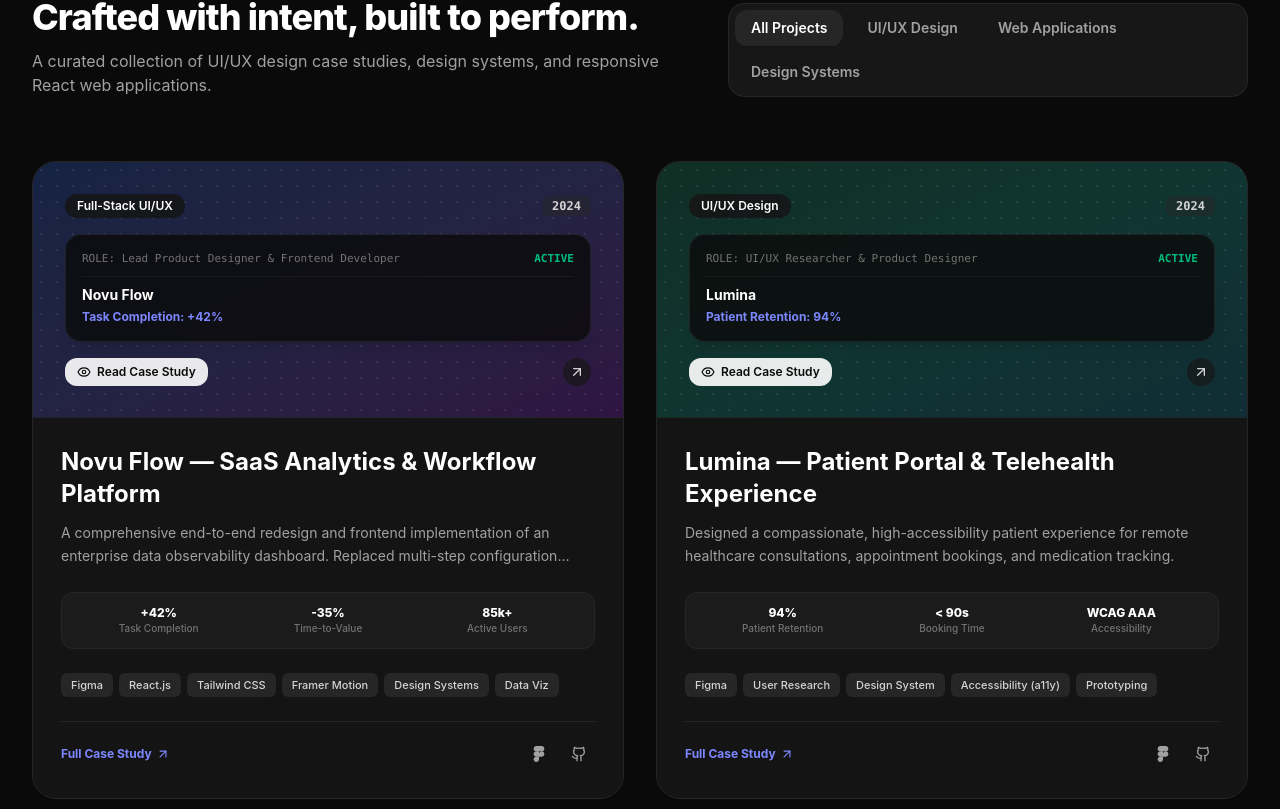
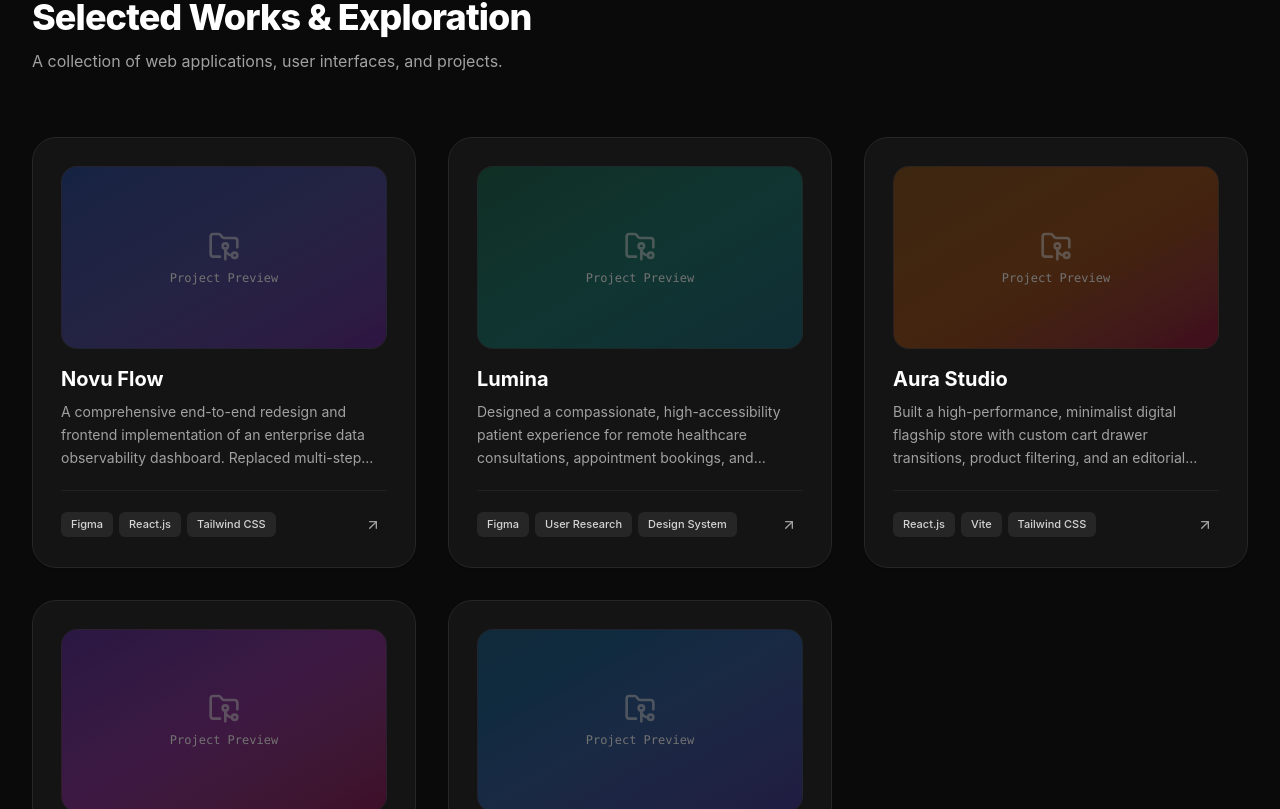
Before and after one commit to Doremon2204-picachu/geraldene_portfolio, a React (Vite) app: page / in a window 1280 px wide. Shown: the part 951-1760 px from the top of the page. Built offline with nearby package versions, Linux system fonts and the light colour scheme.

Commit message:
Simplify projects section into clean modular placeholder boxes without filter tabs or complex nested metrics

```diff
--- a/src/components/Projects.jsx
+++ b/src/components/Projects.jsx
@@ -1,158 +1,62 @@
-import React, { useState } from 'react';
-import { motion, AnimatePresence } from 'framer-motion';
-import { projects, projectCategories } from '../data/projects';
-import ProjectModal from './ProjectModal';
-import { ExternalLink, ArrowUpRight, Sparkles, Eye } from 'lucide-react';
-import { FigmaIcon, GithubIcon } from './Icons';
+import React from 'react';
+import { motion } from 'framer-motion';
+import { projects } from '../data/projects';
+import { Sparkles, ArrowUpRight, FolderGit2 } from 'lucide-react';
 
 export default function Projects() {
-  const [activeCategory, setActiveCategory] = useState('all');
-  const [selectedProject, setSelectedProject] = useState(null);
-
-  const filteredProjects = activeCategory === 'all'
-    ? projects
-    : projects.filter((p) => p.type === activeCategory);
-
   return (
     <section id="projects" className="py-24 sm:py-32 relative">
       <div className="max-w-7xl mx-auto px-4 sm:px-6 lg:px-8">
 
         {/* Section Header */}
-        <div className="flex flex-col md:flex-row md:items-end justify-between mb-12 sm:mb-16 gap-6">
-          <div className="space-y-3 max-w-2xl">
+        <div className="mb-12 sm:mb-16 space-y-3 max-w-2xl">
           <div className="inline-flex items-center gap-2 px-3 py-1 rounded-lg bg-indigo-50 dark:bg-indigo-950/40 border border-indigo-200/50 dark:border-indigo-800/50 text-indigo-600 dark:text-indigo-400 text-xs font-semibold uppercase tracking-wider">
             <Sparkles className="w-3.5 h-3.5" />
-              <span>Selected Work</span>
+            <span>Projects</span>
           </div>
           <h2 className="text-3xl sm:text-4xl font-extrabold tracking-tight text-neutral-900 dark:text-white">
-              Crafted with intent, built to perform.
+            Selected Works & Exploration
           </h2>
           <p className="text-base text-neutral-600 dark:text-neutral-400">
-              A curated collection of UI/UX design case studies, design systems, and responsive React web applications.
+            A collection of web applications, user interfaces, and projects.
           </p>
         </div>
 
-          {/* Category Filter Pills */}
-          <div className="flex flex-wrap gap-2 p-1.5 rounded-2xl bg-neutral-100 dark:bg-neutral-900 border border-neutral-200 dark:border-neutral-800">
-            {projectCategories.map((cat) => (
-              <button
-                key={cat.id}
-                onClick={() => setActiveCategory(cat.id)}
-                className={`px-4 py-2 rounded-xl text-xs sm:text-sm font-semibold transition-all cursor-pointer ${
-                  activeCategory === cat.id
-                    ? 'bg-white dark:bg-neutral-800 text-neutral-900 dark:text-white shadow-xs'
-                    : 'text-neutral-600 dark:text-neutral-400 hover:text-neutral-900 dark:hover:text-white'
-                }`}
+        {/* Clean Project Boxes Grid */}
+        <div className="grid grid-cols-1 md:grid-cols-2 lg:grid-cols-3 gap-6 sm:gap-8">
+          {projects.map((project, idx) => (
+            <motion.div
+              key={project.id}
+              initial={{ opacity: 0, y: 20 }}
+              whileInView={{ opacity: 1, y: 0 }}
+              viewport={{ once: true }}
+              transition={{ duration: 0.4, delay: idx * 0.08 }}
+              className="group rounded-3xl border border-neutral-200 dark:border-neutral-800 bg-white dark:bg-neutral-900/80 p-6 sm:p-7 shadow-xs hover:shadow-xl hover:border-neutral-300 dark:hover:border-neutral-700 transition-all duration-300 flex flex-col justify-between"
             >
-                {cat.label}
-              </button>
-            ))}
+              <div className="space-y-4">
+                {/* Visual Placeholder Box for upcoming project design/screenshot */}
+                <div className={`relative aspect-video w-full rounded-2xl bg-gradient-to-br ${project.gradient} border border-neutral-200/60 dark:border-neutral-800/60 flex items-center justify-center overflow-hidden group-hover:scale-[1.02] transition-transform duration-300`}>
+                  <div className="flex flex-col items-center gap-2 text-neutral-400 dark:text-neutral-500">
+                    <FolderGit2 className="w-8 h-8 text-neutral-400 dark:text-neutral-500 opacity-60" />
+                    <span className="text-xs font-mono font-medium">Project Preview</span>
                   </div>
                 </div>
 
-        {/* Project Grid */}
-        <motion.div
-          layout
-          className="grid grid-cols-1 md:grid-cols-2 gap-8"
-        >
-          <AnimatePresence>
-            {filteredProjects.map((project) => (
-              <motion.article
-                key={project.id}
-                layout
-                initial={{ opacity: 0, y: 20 }}
-                animate={{ opacity: 1, y: 0 }}
-                exit={{ opacity: 0, scale: 0.95 }}
-                transition={{ duration: 0.4 }}
-                className="group relative rounded-3xl border border-neutral-200 dark:border-neutral-800 bg-white dark:bg-neutral-900/80 overflow-hidden shadow-xs hover:shadow-xl hover:border-neutral-300 dark:hover:border-neutral-700 transition-all duration-300 flex flex-col justify-between"
-              >
-                {/* Visual Banner Preview */}
-                <div className={`relative h-56 sm:h-64 p-6 sm:p-8 bg-gradient-to-br ${project.gradient} overflow-hidden flex flex-col justify-between border-b border-neutral-200/60 dark:border-neutral-800/60`}>
-
-                  {/* Subtle Grid Pattern Overlay */}
-                  <div className="absolute inset-0 opacity-20 bg-[radial-gradient(#888_1px,transparent_1px)] [background-size:16px_16px] pointer-events-none" />
-
-                  {/* Top Bar inside Banner */}
-                  <div className="relative z-10 flex items-center justify-between">
-                    <span className="px-3 py-1 rounded-full bg-white/90 dark:bg-neutral-900/90 backdrop-blur-md text-neutral-900 dark:text-white text-xs font-semibold shadow-2xs">
-                      {project.category}
-                    </span>
-                    <span className="text-xs font-mono text-neutral-700 dark:text-neutral-300 font-semibold bg-white/50 dark:bg-neutral-800/50 backdrop-blur-xs px-2.5 py-0.5 rounded-md">
-                      {project.year}
-                    </span>
-                  </div>
-
-                  {/* Center abstract interactive preview UI */}
-                  <div className="relative z-10 py-4">
-                    <div className="p-4 rounded-2xl bg-white/80 dark:bg-neutral-950/80 backdrop-blur-md shadow-lg border border-white/40 dark:border-neutral-700/40 group-hover:scale-[1.02] transition-transform duration-300">
-                      <div className="flex items-center justify-between pb-2 border-b border-neutral-200/50 dark:border-neutral-800/50 text-[11px] font-mono text-neutral-500">
-                        <span>ROLE: {project.role}</span>
-                        <span className="text-emerald-500 font-bold">ACTIVE</span>
-                      </div>
-                      <div className="mt-2 text-sm font-bold text-neutral-900 dark:text-white line-clamp-1">
-                        {project.title.split('—')[0]}
-                      </div>
-                      <div className="mt-1 flex items-center gap-3 text-xs text-neutral-500">
-                        {project.metrics[0] && (
-                          <span className="text-indigo-600 dark:text-indigo-400 font-bold">
-                            {project.metrics[0].label}: {project.metrics[0].value}
-                          </span>
-                        )}
-                      </div>
+                {/* Title & Description */}
+                <div className="space-y-2">
+                  <h3 className="text-lg sm:text-xl font-bold text-neutral-900 dark:text-white group-hover:text-indigo-600 dark:group-hover:text-indigo-400 transition-colors">
+                    {project.title.split('—')[0].trim()}
+                  </h3>
+                  <p className="text-xs sm:text-sm text-neutral-600 dark:text-neutral-400 line-clamp-3 leading-relaxed">
+                    {project.description}
+                  </p>
                 </div>
               </div>
 
-                  {/* Bottom Action Hint */}
-                  <div className="relative z-10 flex items-center justify-between">
-                    <button
-                      onClick={() => setSelectedProject(project)}
-                      className="inline-flex items-center gap-1.5 px-3 py-1.5 rounded-xl bg-neutral-900/90 dark:bg-white/90 text-white dark:text-neutral-950 text-xs font-semibold backdrop-blur-sm hover:scale-105 transition-transform cursor-pointer"
-                    >
-                      <Eye className="w-3.5 h-3.5" />
-                      <span>Read Case Study</span>
-                    </button>
-                    {project.liveUrl && (
-                      <a
-                        href={project.liveUrl}
-                        target="_blank"
-                        rel="noopener noreferrer"
-                        className="p-1.5 rounded-full bg-white/70 dark:bg-neutral-900/70 text-neutral-700 dark:text-neutral-300 hover:text-neutral-950 dark:hover:text-white transition-colors"
-                        title="Open Live Preview"
-                      >
-                        <ArrowUpRight className="w-4 h-4" />
-                      </a>
-                    )}
-                  </div>
-                </div>
-
-                {/* Card Info Body */}
-                <div className="p-6 sm:p-7 flex-1 flex flex-col justify-between space-y-6">
-                  <div className="space-y-3">
-                    <h3 className="text-xl sm:text-2xl font-bold text-neutral-950 dark:text-white group-hover:text-indigo-600 dark:group-hover:text-indigo-400 transition-colors">
-                      {project.title}
-                    </h3>
-                    <p className="text-sm text-neutral-600 dark:text-neutral-400 line-clamp-2 leading-relaxed">
-                      {project.description}
-                    </p>
-                  </div>
-
-                  {/* Metrics bar */}
-                  <div className="grid grid-cols-3 gap-2 py-3 px-4 rounded-xl bg-neutral-50 dark:bg-neutral-800/40 border border-neutral-100 dark:border-neutral-800 text-center">
-                    {project.metrics.map((m, idx) => (
-                      <div key={idx}>
-                        <div className="text-xs font-extrabold text-neutral-900 dark:text-white">
-                          {m.value}
-                        </div>
-                        <div className="text-[10px] text-neutral-500 font-medium truncate">
-                          {m.label}
-                        </div>
-                      </div>
-                    ))}
-                  </div>
-
-                  {/* Tags */}
+              {/* Tags & Action */}
+              <div className="pt-5 mt-5 border-t border-neutral-100 dark:border-neutral-800/80 flex items-center justify-between">
                 <div className="flex flex-wrap gap-1.5">
-                    {project.tags.map((tag) => (
+                  {project.tags.slice(0, 3).map((tag) => (
                     <span
                       key={tag}
                       className="px-2.5 py-1 rounded-md text-[11px] font-medium bg-neutral-100 dark:bg-neutral-800 text-neutral-600 dark:text-neutral-300"
@@ -162,56 +66,23 @@ export default function Projects() {
                   ))}
                 </div>
 
-                  {/* Bottom Action Bar */}
-                  <div className="pt-4 border-t border-neutral-100 dark:border-neutral-800 flex items-center justify-between">
-                    <button
-                      onClick={() => setSelectedProject(project)}
-                      className="text-xs font-bold text-indigo-600 dark:text-indigo-400 hover:underline inline-flex items-center gap-1 cursor-pointer"
-                    >
-                      <span>Full Case Study</span>
-                      <ArrowUpRight className="w-3.5 h-3.5" />
-                    </button>
-
-                    <div className="flex items-center gap-2">
-                      {project.figmaUrl && (
+                {project.liveUrl && (
                   <a
-                          href={project.figmaUrl}
+                    href={project.liveUrl}
                     target="_blank"
                     rel="noopener noreferrer"
-                          aria-label="Figma link"
-                          className="p-2 text-neutral-400 hover:text-purple-500 transition-colors"
+                    className="p-1.5 rounded-full text-neutral-400 hover:text-neutral-900 dark:hover:text-white hover:bg-neutral-100 dark:hover:bg-neutral-800 transition-colors"
+                    title="View Project"
                   >
-                          <FigmaIcon className="w-4 h-4" />
-                        </a>
-                      )}
-                      {project.githubUrl && (
-                        <a
-                          href={project.githubUrl}
-                          target="_blank"
-                          rel="noopener noreferrer"
-                          aria-label="GitHub link"
-                          className="p-2 text-neutral-400 hover:text-neutral-900 dark:hover:text-white transition-colors"
-                        >
-                          <GithubIcon className="w-4 h-4" />
+                    <ArrowUpRight className="w-4 h-4" />
                   </a>
                 )}
               </div>
-                  </div>
+            </motion.div>
+          ))}
         </div>
 
-              </motion.article>
-            ))}
-          </AnimatePresence>
-        </motion.div>
-
       </div>
-
-      {/* Case Study Modal */}
-      <ProjectModal
-        project={selectedProject}
-        isOpen={!!selectedProject}
-        onClose={() => setSelectedProject(null)}
-      />
     </section>
   );
 }
```
Lines whose indentation alone changed are shown as unchanged.
